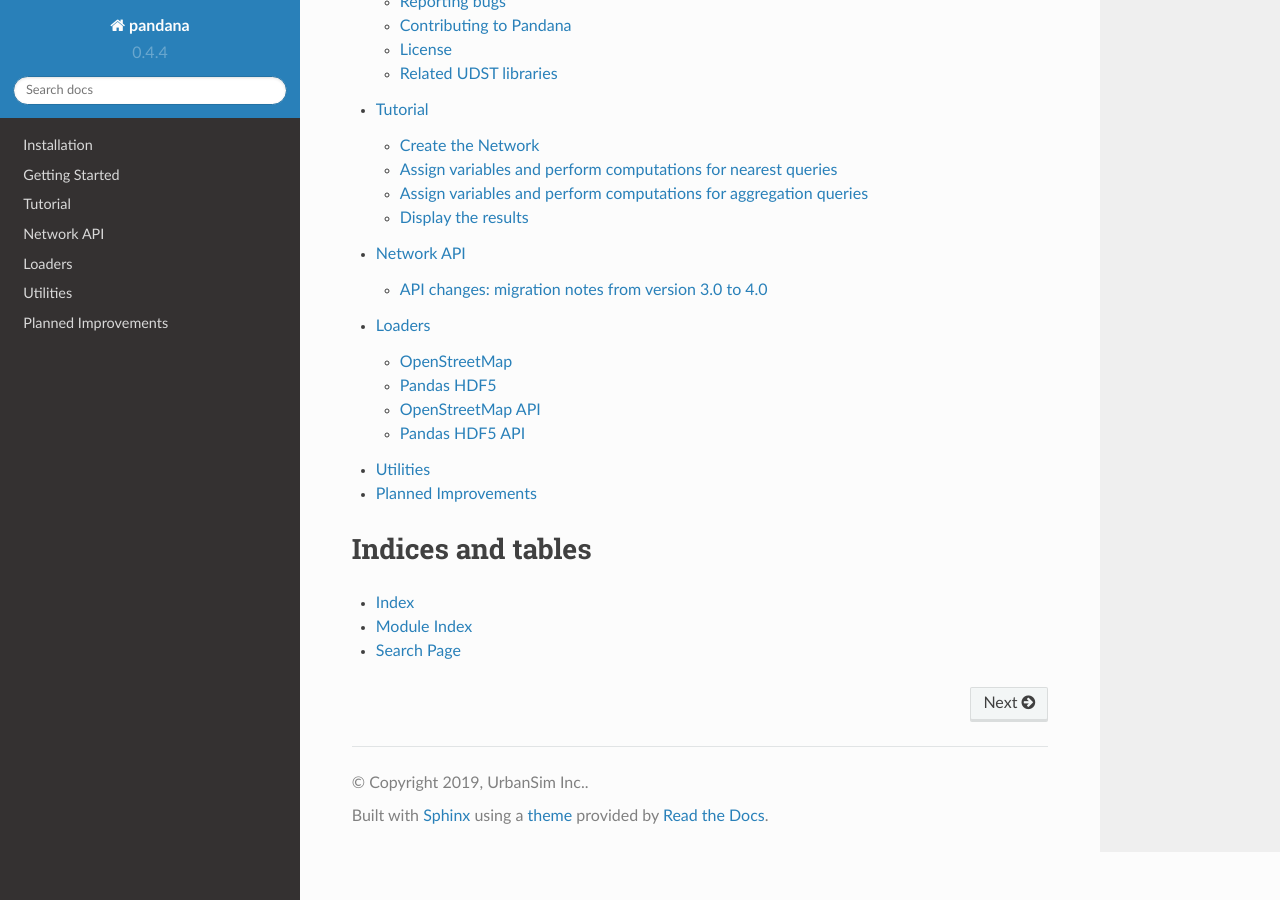
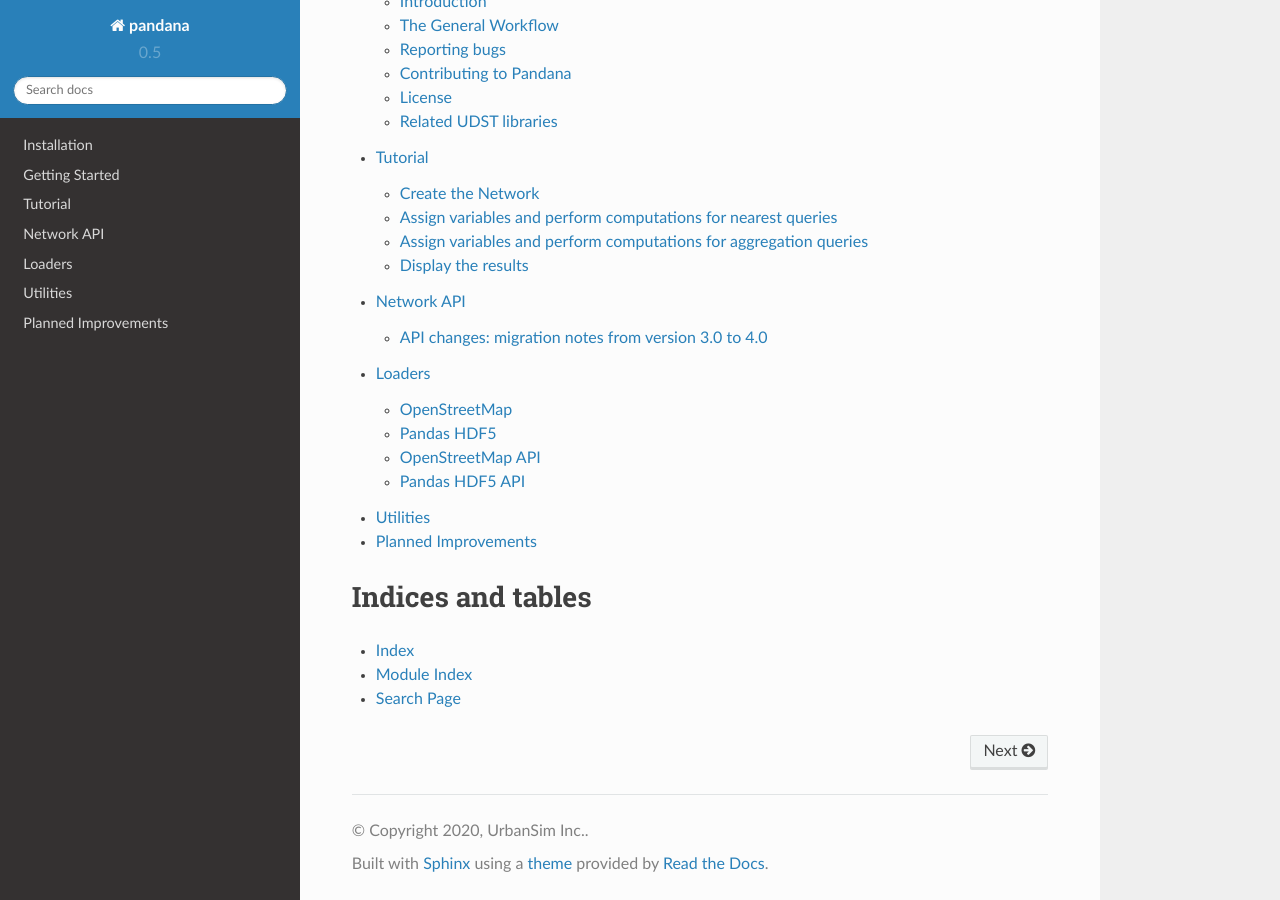
Before and after one commit to UDST/pandana, a Sphinx documentation site: the page built from docs/index.rst, in a window 1280 px wide and 900 px high, scrolled down 598 px. Built offline with Sphinx 7.4.7 and the Read the Docs theme 2.0.0, drawn with Linux system fonts in a browser that asks for light colours; some of the changed text lies outside the part shown.

Commit message:
Versioning

```diff
--- a/docs/conf.py
+++ b/docs/conf.py
@@ -50,16 +50,16 @@ master_doc = 'index'
 
 # General information about the project.
 project = 'pandana'
-copyright = '2019, UrbanSim Inc.'
+copyright = '2020, UrbanSim Inc.'
 
 # The version info for the project you're documenting, acts as replacement for
 # |version| and |release|, also used in various other places throughout the
 # built documents.
 #
 # The short X.Y version.
-version = '0.4.4'
+version = '0.5'
 # The full version, including alpha/beta/rc tags.
-release = '0.4.4'
+release = '0.5'
 
 # The language for content autogenerated by Sphinx. Refer to documentation
 # for a list of supported languages.
--- a/docs/index.rst
+++ b/docs/index.rst
@@ -12,6 +12,9 @@ Pandana performs hundreds of thousands of network queries in under a second
 (for walking-scale distances) using a Pandas-like API.  The computations are
 parallelized for use on multi-core computers using an underlying C/C++
 library.
+
+v0.5, released July 22, 2020
+
 
 Contents
 --------
--- a/pandana/__init__.py
+++ b/pandana/__init__.py
@@ -1,3 +1,3 @@
 from .network import Network
 
-version = __version__ = '0.5.dev'
+version = __version__ = '0.5'
--- a/setup.py
+++ b/setup.py
@@ -131,7 +131,7 @@ cyaccess = Extension(
 ## Standard setup
 ###############################################
 
-version = '0.5.dev'
+version = '0.5'
 
 packages = find_packages(exclude=["*.tests", "*.tests.*", "tests.*", "tests"])
 
```
